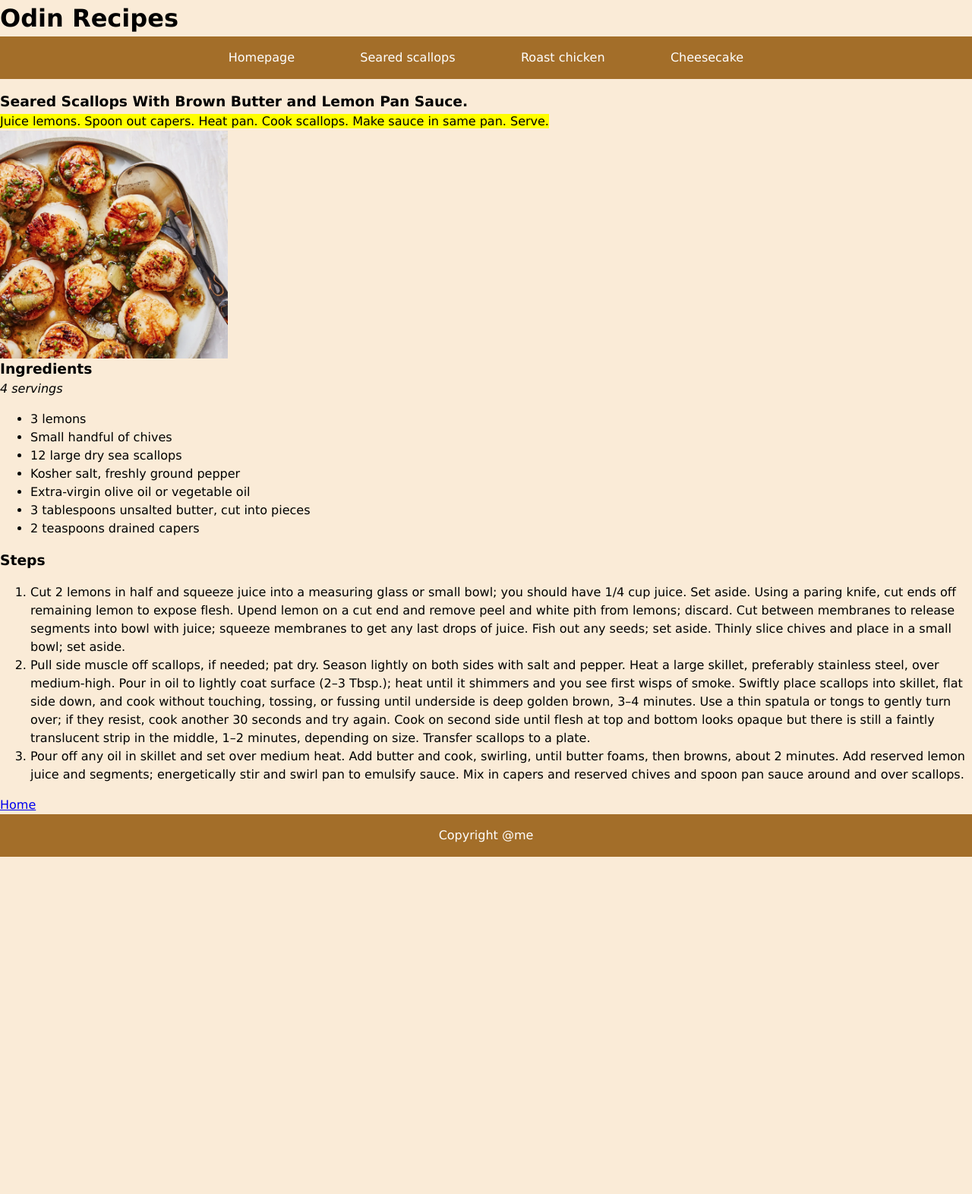
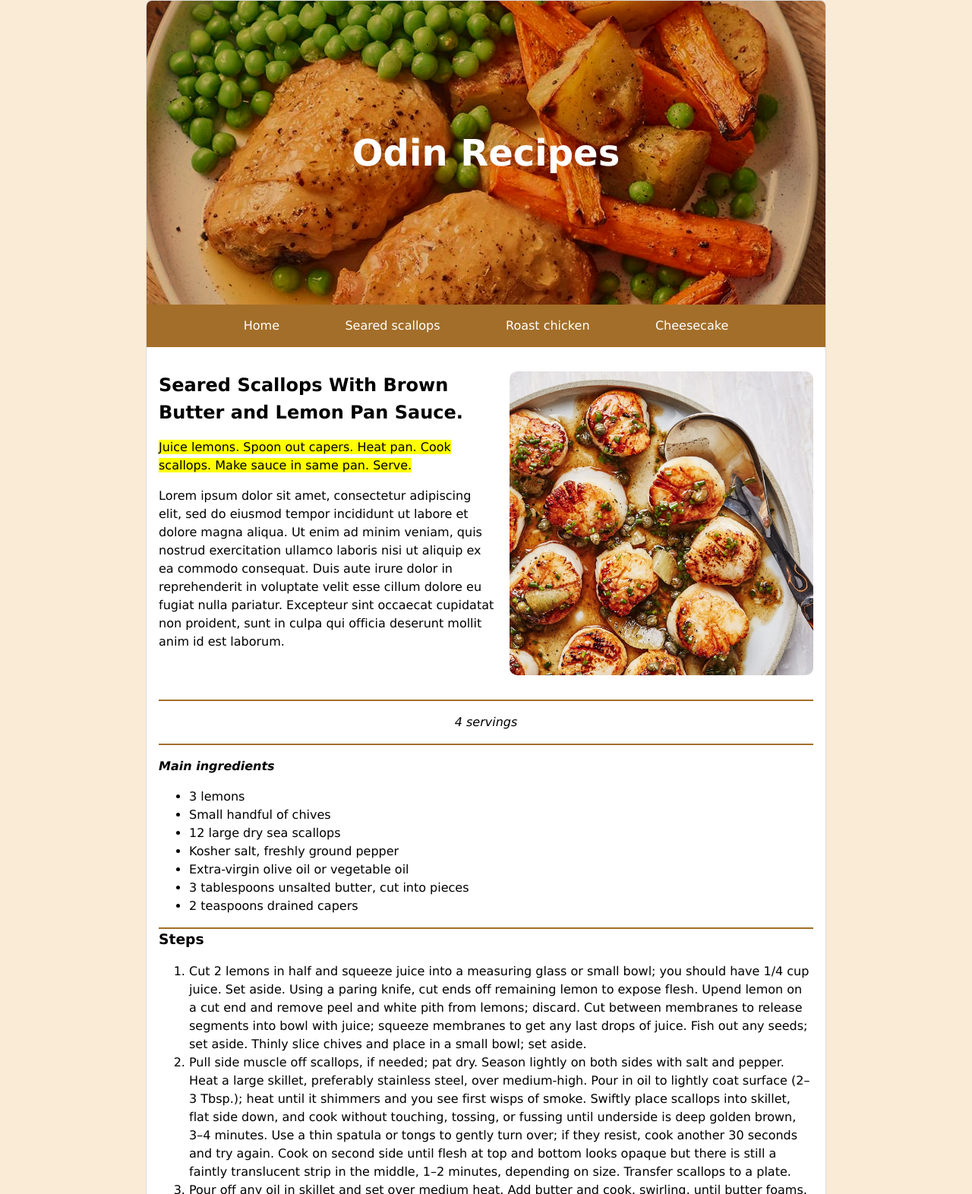
Before and after one commit to mariante0dorescu/odin-recipes, a plain HTML site: page recipes/seared-scallops.html in a window 1280 px wide. Shown: the top 1572 px of the page at 76% size. Before the commit the page ends 1128 px from the top, so only its background shows below. Drawn offline with Linux system fonts and the light colour scheme.

Commit message:
final updates on the last 2 recipes pages - layout updated - links fixes - correct images and text

```diff
--- a/css/styles.css
+++ b/css/styles.css
@@ -168,8 +168,8 @@ nav a:hover {
 }
 
 .art-bottom {
-
-  background-color: red;
+  justify-content: space-between;
+  /* background-color: red; */
 }
 
 .circle-image{
@@ -260,6 +260,7 @@ footer {
   margin-bottom: 1rem;
   align-self: center;
   max-width: 400px;
+
   border-radius: 10px;
 }
 
--- a/recipes/seared-scallops.html
+++ b/recipes/seared-scallops.html
@@ -6,42 +6,49 @@
     <link rel="stylesheet" href="../css/styles.css" >
 </head>
 <body>
+    <div id="container">
         <header>
-        <h1>Odin Recipes</h1>
+            <div id="header"><h1>Odin Recipes</h1></div>
             <nav>
                 <ul>
-                <li><a href="../index.html">Homepage</a></li>
-                <li><a href="./seared-scallops.html">Seared scallops</a></li>
-                <li><a href="./roast-chicken.html">Roast chicken</a></li>
-                <li><a href="./cheesecake.html">Cheesecake</a></li>
+                    <li><a href="../index.html">Home</a></li>
+                    <li><a href="../recipes/seared-scallops.html">Seared scallops</a></li>
+                    <li><a href="../recipes/roast-chicken.html">Roast chicken</a></li>
+                    <li><a href="../recipes/cheesecake.html">Cheesecake</a></li>
                 </ul>
             </nav>
         </header>
-    <section>
-        <article>
+
+        <section id="content">
+            <article >
+                <div class="art-recipe-header">
                 <header>
-                <h1>Seared Scallops With Brown Butter and Lemon Pan Sauce.</h1>
+                    <h2>Seared Scallops With Brown Butter and Lemon Pan Sauce.</h2>
                     <p><mark>Juice lemons. Spoon out capers. Heat pan. Cook scallops. Make sauce in same pan. Serve.</mark></p>
+                    <p>Lorem ipsum dolor sit amet, consectetur adipiscing elit, sed do eiusmod tempor incididunt ut labore et dolore magna aliqua. Ut enim ad minim veniam, quis nostrud exercitation ullamco laboris nisi ut aliquip ex ea commodo consequat. Duis aute irure dolor in reprehenderit in voluptate velit esse cillum dolore eu fugiat nulla pariatur. Excepteur sint occaecat cupidatat non proident, sunt in culpa qui officia deserunt mollit anim id est laborum.</p>
+
                 </header>
+                    <img src="../img/seared-scallops.webp" alt="Seared Scallops With Brown Butter and Lemon Pan Sauce">
+                </div>
 
-                <img src="../img/seared-scallops.webp" alt="Seared Scallops With Brown Butter and Lemon Pan Sauce" width="300">
+                <div class="ingredients">
+                    <p><em>4 servings</em></p>
+                </div>
 
-            <h3>Ingredients</h3>
-
-            <p><em>4 servings</em></p>
-
+                <div class="art-recipe-ingredients">
+                    <div>
+                        <h4><em>Main ingredients</em></h4>
                         <ul>
                             <li>3 lemons</li>
                             <li>Small handful of chives</li>
                             <li>12 large dry sea scallops</li>
                             <li>Kosher salt, freshly ground pepper</li>
-                <li>Extra-virgin olive oil or vegetable oil
-                </li>
-                <li>3 tablespoons unsalted butter, cut into pieces
-                </li>
-                <li>2 teaspoons drained capers
-                </li>
+                            <li>Extra-virgin olive oil or vegetable oil</li>
+                            <li>3 tablespoons unsalted butter, cut into pieces</li>
+                            <li>2 teaspoons drained capers</li>
                         </ul>
+                    </div>
+                </div>
 
                 <h3>Steps</h3>
                 <ol>
@@ -49,13 +56,16 @@
                     <li>Pull side muscle off scallops, if needed; pat dry. Season lightly on both sides with salt and pepper. Heat a large skillet, preferably stainless steel, over medium-high. Pour in oil to lightly coat surface (2–3 Tbsp.); heat until it shimmers and you see first wisps of smoke. Swiftly place scallops into skillet, flat side down, and cook without touching, tossing, or fussing until underside is deep golden brown, 3–4 minutes. Use a thin spatula or tongs to gently turn over; if they resist, cook another 30 seconds and try again. Cook on second side until flesh at top and bottom looks opaque but there is still a faintly translucent strip in the middle, 1–2 minutes, depending on size. Transfer scallops to a plate.</li>
                     <li>Pour off any oil in skillet and set over medium heat. Add butter and cook, swirling, until butter foams, then browns, about 2 minutes. Add reserved lemon juice and segments; energetically stir and swirl pan to emulsify sauce. Mix in capers and reserved chives and spoon pan sauce around and over scallops.</li>
                 </ol>
+                </ol>
+                </ol>
 
-            <p><a href="../index.html">Home</a></p>
             </article>
         </section>
 
         <footer>
             <p>Copyright @me</p>
         </footer>
+
+    </div>
 </body>
 </html>
```
Also changed, not shown: index.html (+12 -17 lines), recipes/cheesecake.html (+0 -1 lines), recipes/roast-chicken.html (+29 -18 lines). Lines whose indentation alone changed are shown as unchanged.
